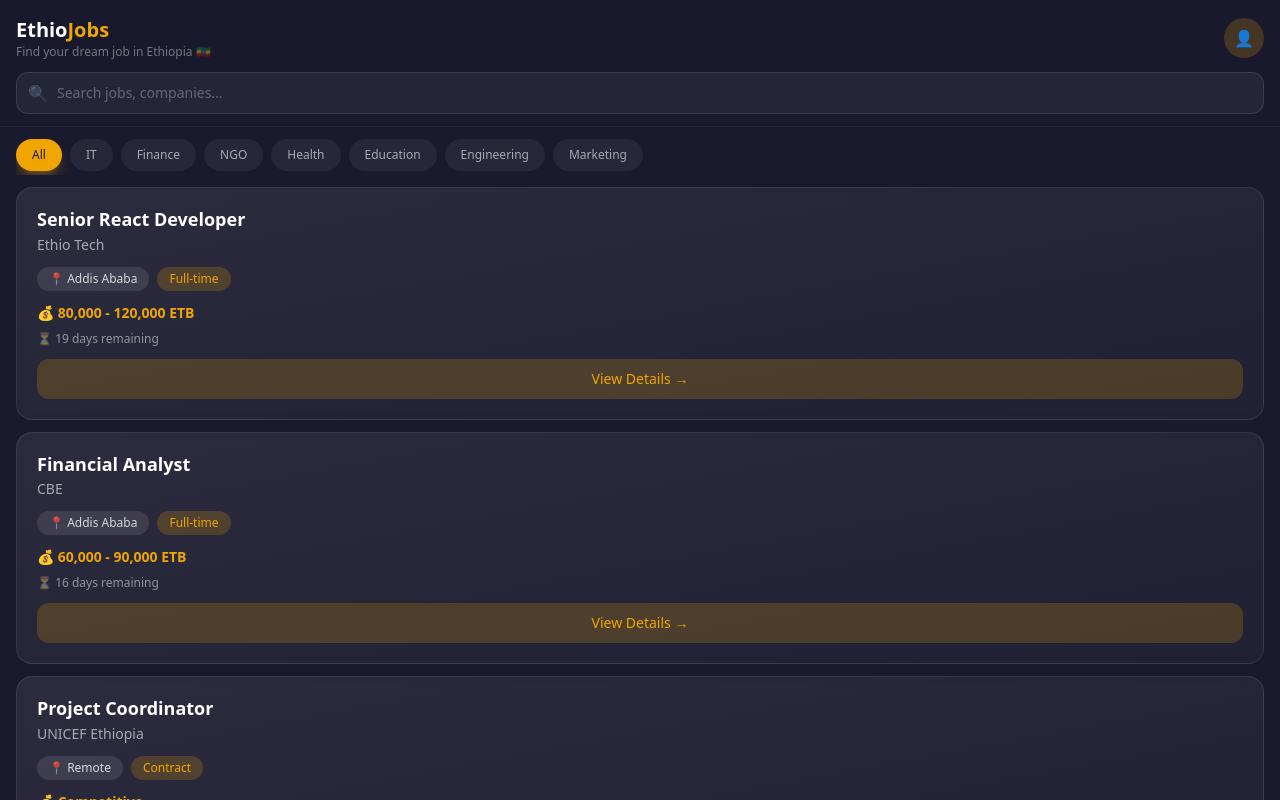
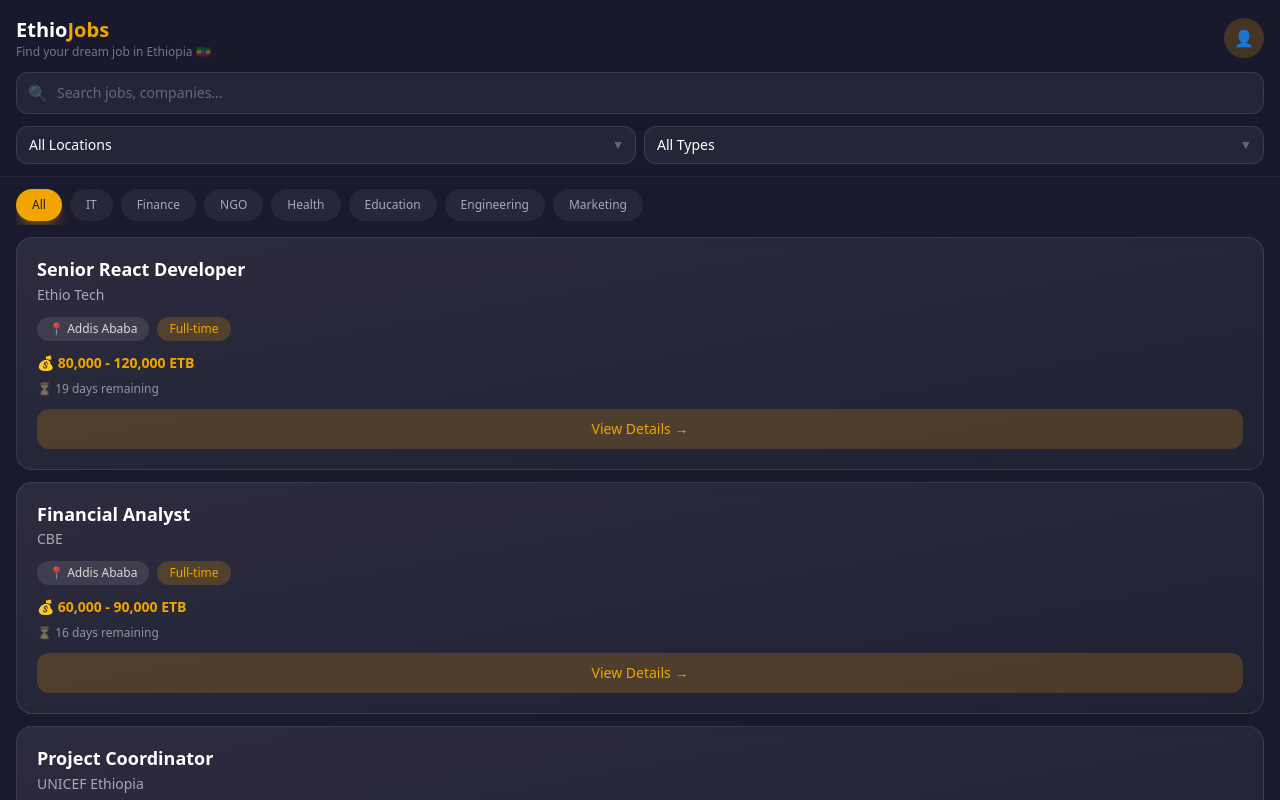
Before and after one commit to yohannes-Ayenew/-Ethio-Job-Search-, a React (Vite) app in the folder frontend/: page / in a window 1280 px wide. Shown: the top 800 px of the page. Built offline with nearby package versions, Linux system fonts and the light colour scheme; no server answers; what @twa-dev/sdk would draw is missing.

Commit message:
feat: add error boundary and frontend filters

```diff
--- a/frontend/src/App.jsx
+++ b/frontend/src/App.jsx
@@ -1,4 +1,5 @@
 import { BrowserRouter, Routes, Route } from 'react-router-dom'
+import ErrorBoundary from './components/ErrorBoundary'
 import Home from './pages/Home'
 import JobDetail from './pages/JobDetail'
 import Apply from './pages/Apply'
@@ -6,6 +7,7 @@
 
 function App() {
   return (
+    <ErrorBoundary>
       <BrowserRouter>
         <Routes>
           <Route path="/" element={<Home />} />
@@ -14,6 +16,7 @@
           <Route path="/profile" element={<Profile />} />
         </Routes>
       </BrowserRouter>
+    </ErrorBoundary>
   )
 }
 
--- /dev/null
+++ b/frontend/src/components/ErrorBoundary.jsx
@@ -0,0 +1,46 @@
+import { Component } from 'react'
+import PropTypes from 'prop-types'
+
+export default class ErrorBoundary extends Component {
+  constructor(props) {
+    super(props)
+    this.state = { hasError: false, error: null }
+  }
+
+  static getDerivedStateFromError(error) {
+    return { hasError: true, error }
+  }
+
+  componentDidCatch(error, errorInfo) {
+    console.error('ErrorBoundary caught an error:', error, errorInfo)
+  }
+
+  render() {
+    if (this.state.hasError) {
+      return (
+        <div className="min-h-screen bg-background flex flex-col items-center justify-center p-4 text-center">
+          <div className="text-6xl mb-4">⚠️</div>
+          <h1 className="text-2xl font-bold text-white mb-2">Oops! Something went wrong.</h1>
+          <p className="text-white/60 mb-6 text-sm max-w-md">
+            {this.state.error?.message || "An unexpected error occurred in the application."}
+          </p>
+          <button
+            onClick={() => {
+              this.setState({ hasError: false, error: null })
+              window.location.reload()
+            }}
+            className="px-6 py-3 bg-accent text-background font-bold rounded-xl transition-all hover:shadow-lg hover:shadow-accent/30"
+          >
+            Refresh Page
+          </button>
+        </div>
+      )
+    }
+
+    return this.props.children
+  }
+}
+
+ErrorBoundary.propTypes = {
+  children: PropTypes.node.isRequired,
+}
--- a/frontend/src/components/JobCard.jsx
+++ b/frontend/src/components/JobCard.jsx
@@ -1,4 +1,4 @@
-import React from 'react'
+import PropTypes from 'prop-types'
 
 export default function JobCard({ job, onClick }) {
   const daysLeft = job.deadline
@@ -38,3 +38,16 @@
     </div>
   )
 }
+
+JobCard.propTypes = {
+  job: PropTypes.shape({
+    id: PropTypes.oneOfType([PropTypes.string, PropTypes.number]).isRequired,
+    title: PropTypes.string.isRequired,
+    company: PropTypes.string.isRequired,
+    location: PropTypes.string,
+    job_type: PropTypes.string,
+    salary: PropTypes.string,
+    deadline: PropTypes.string,
+  }).isRequired,
+  onClick: PropTypes.func.isRequired,
+}
--- a/frontend/src/components/SkeletonCard.jsx
+++ b/frontend/src/components/SkeletonCard.jsx
@@ -1,5 +1,3 @@
-import React from 'react'
-
 export default function SkeletonCard() {
   return (
     <div className="bg-white/5 rounded-2xl p-5 animate-pulse">
--- a/frontend/src/hooks/useTelegramUser.js
+++ b/frontend/src/hooks/useTelegramUser.js
@@ -1,16 +1,12 @@
-import { useState, useEffect } from 'react'
-import WebApp from '@twa-dev/sdk'
+import { useMemo } from 'react'
 
 export function useTelegramUser() {
-  const [user, setUser] = useState(null)
-
-  useEffect(() => {
+  const user = useMemo(() => {
     try {
-      if (WebApp.initDataUnsafe?.user) {
-        setUser(WebApp.initDataUnsafe.user)
-      }
-    } catch (e) {
-      console.warn('Failed to extract Telegram user data', e)
+      const WebApp = window.Telegram?.WebApp
+      return WebApp?.initDataUnsafe?.user ?? null
+    } catch {
+      return null
     }
   }, [])
 
--- a/frontend/src/pages/Home.jsx
+++ b/frontend/src/pages/Home.jsx
@@ -13,6 +13,8 @@
   const [loading, setLoading] = useState(true)
   const [search, setSearch] = useState('')
   const [activeCategory, setActiveCategory] = useState('All')
+  const [location, setLocation] = useState('')
+  const [jobType, setJobType] = useState('')
   const [page, setPage] = useState(1)
   const [totalPages, setTotalPages] = useState(0)
   const [loadingMore, setLoadingMore] = useState(false)
@@ -25,6 +27,8 @@
       const params = new URLSearchParams({ page: pageNum, limit: 10 })
       if (activeCategory !== 'All') params.append('category', activeCategory)
       if (search.trim()) params.append('search', search.trim())
+      if (location) params.append('location', location)
+      if (jobType) params.append('job_type', jobType)
 
       const res = await fetch(`${API_BASE}/jobs?${params}`)
       const data = await res.json()
@@ -53,7 +57,7 @@
       setLoading(false)
       setLoadingMore(false)
     }
-  }, [activeCategory, search])
+  }, [activeCategory, search, location, jobType])
 
   useEffect(() => {
     setPage(1)
@@ -86,7 +90,7 @@
         </div>
 
         {/* Search */}
-        <div className="relative">
+        <div className="relative mb-3">
           <span className="absolute left-3 top-1/2 -translate-y-1/2 text-white/30">🔍</span>
           <input
             type="text"
@@ -95,6 +99,39 @@
             onChange={(e) => setSearch(e.target.value)}
             className="w-full bg-white/[0.06] border border-white/10 rounded-xl py-2.5 pl-10 pr-4 text-white text-sm placeholder:text-white/30 focus:outline-none focus:border-accent/50 transition-colors"
           />
+        </div>
+
+        {/* Filters */}
+        <div className="flex gap-2">
+          <div className="relative flex-1">
+            <select
+              value={location}
+              onChange={(e) => setLocation(e.target.value)}
+              className="w-full bg-white/[0.06] border border-white/10 rounded-xl py-2 px-3 text-white text-sm focus:outline-none focus:border-accent/50 transition-colors appearance-none"
+            >
+              <option value="" className="bg-background text-white">All Locations</option>
+              <option value="Addis Ababa" className="bg-background text-white">Addis Ababa</option>
+              <option value="Hawassa" className="bg-background text-white">Hawassa</option>
+              <option value="Mekelle" className="bg-background text-white">Mekelle</option>
+              <option value="Bahir Dar" className="bg-background text-white">Bahir Dar</option>
+              <option value="Remote" className="bg-background text-white">Remote</option>
+            </select>
+            <span className="absolute right-3 top-1/2 -translate-y-1/2 text-white/30 pointer-events-none text-xs">▼</span>
+          </div>
+          <div className="relative flex-1">
+            <select
+              value={jobType}
+              onChange={(e) => setJobType(e.target.value)}
+              className="w-full bg-white/[0.06] border border-white/10 rounded-xl py-2 px-3 text-white text-sm focus:outline-none focus:border-accent/50 transition-colors appearance-none"
+            >
+              <option value="" className="bg-background text-white">All Types</option>
+              <option value="Full-time" className="bg-background text-white">Full-time</option>
+              <option value="Part-time" className="bg-background text-white">Part-time</option>
+              <option value="Contract" className="bg-background text-white">Contract</option>
+              <option value="Internship" className="bg-background text-white">Internship</option>
+            </select>
+            <span className="absolute right-3 top-1/2 -translate-y-1/2 text-white/30 pointer-events-none text-xs">▼</span>
+          </div>
         </div>
       </div>
 
```
Lines whose indentation alone changed are shown as unchanged.
